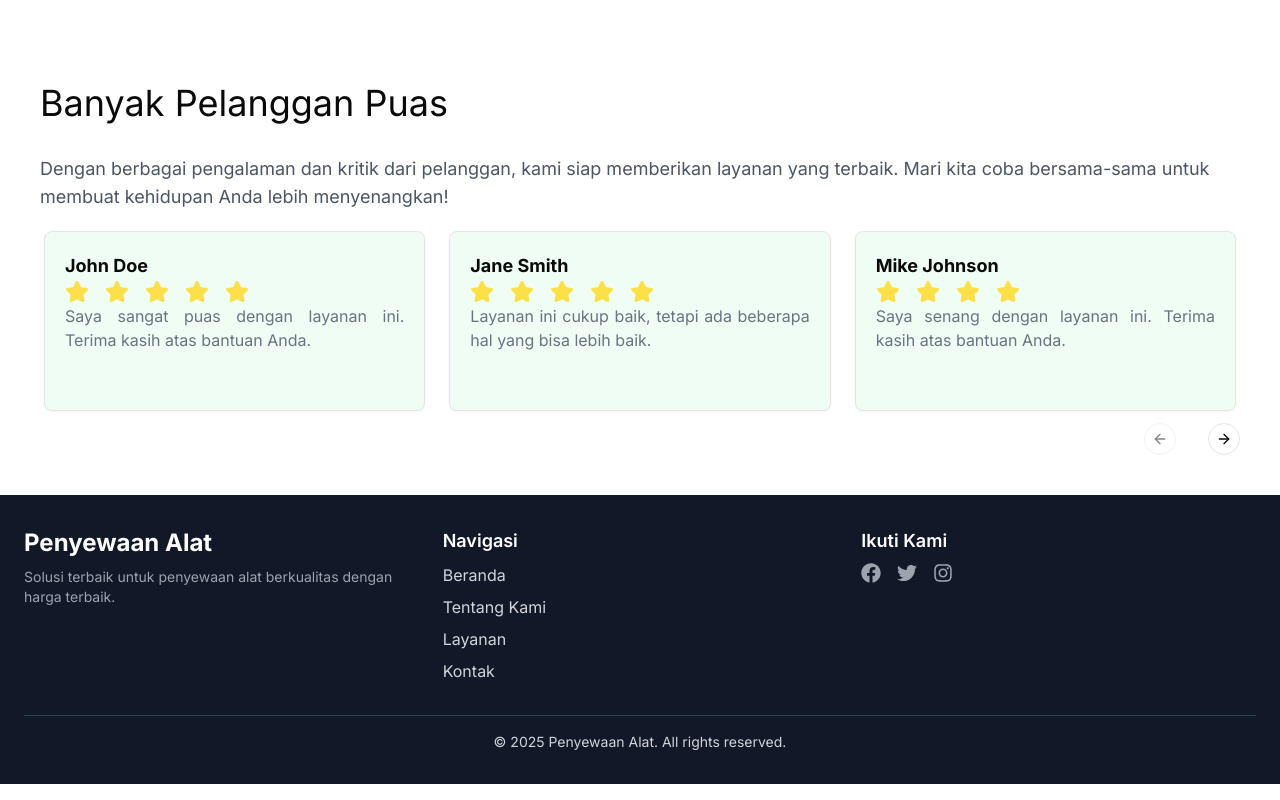
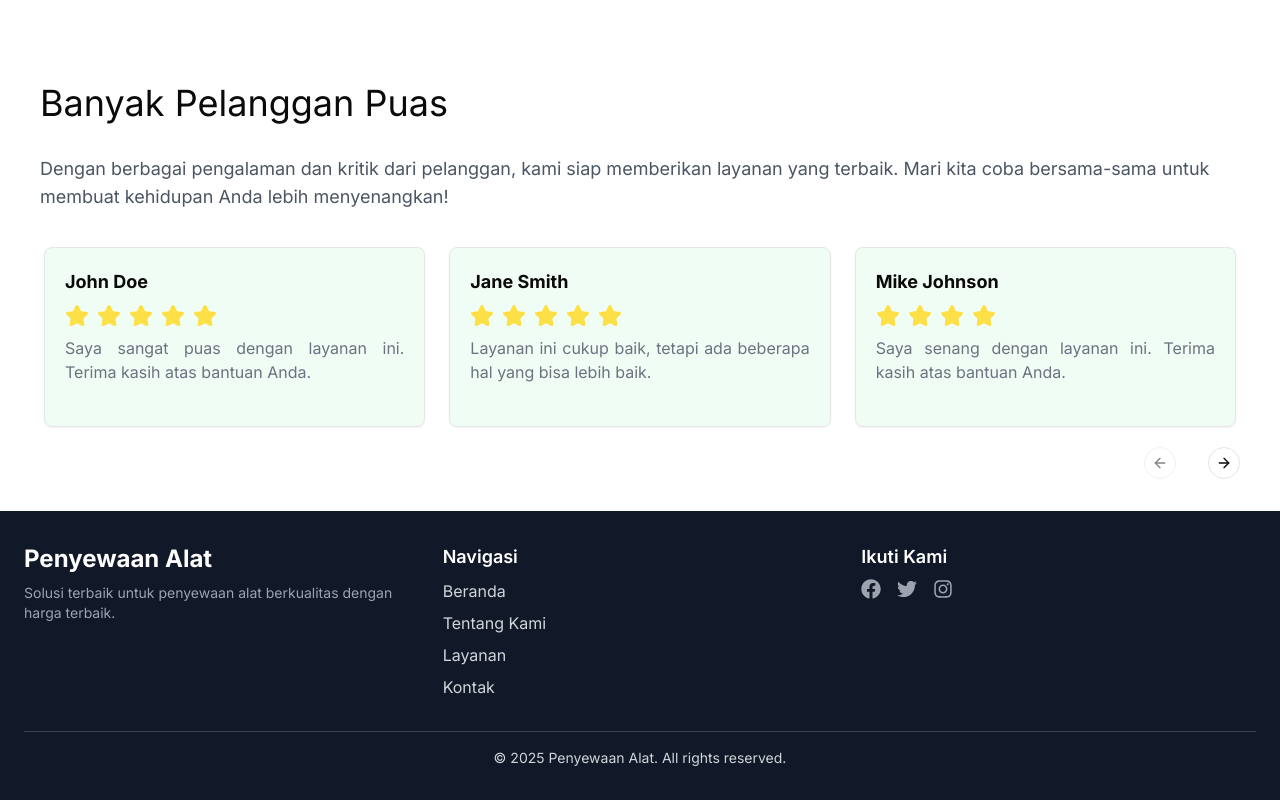
Before and after one commit to Aran8276/aplikasi-penyewaan-123, a Next.js app: page / in a window 1280 px wide. Shown: the part 1298-2098 px from the top of the page. Built offline with nearby package versions, Linux system fonts and the light colour scheme.

Commit message:
Merge branch 'master' of https://github.com/Aran8276/aplikasi-penyewaan-123

```diff
--- a/src/components/TestimonialCard/TestimonialCard.view.tsx
+++ b/src/components/TestimonialCard/TestimonialCard.view.tsx
@@ -5,9 +5,9 @@ import { Star } from "lucide-react";
 
 const TestimonialCard: FC<TestimonialCardProps> = ({ testimonial }) => {
   return (
-    <Card className="p-5 bg-green-50 h-[180px]">
+    <Card className="flex flex-col space-y-2 p-5 bg-green-50 h-[180px]">
       <h2 className="text-lg font-bold">{testimonial.person}</h2>
-      <div className="flex space-x-4">
+      <div className="flex space-x-2">
         {Array.from({ length: testimonial.stars }).map((_, index) => (
           <Star className="fill-yellow-300 stroke-yellow-300" key={index} />
         ))}
--- a/src/pages/Home/Home.view.tsx
+++ b/src/pages/Home/Home.view.tsx
@@ -81,7 +81,7 @@ const HomeView: FC<HomeViewProps> = ({ dummyTestimonials }) => {
         </section>
       </section>
 
-      <section className="flex flex-col px-24 space-y-4">
+      <section className="flex flex-col px-24 space-y-8">
         <div className="flex flex-col space-y-8">
           <h2 className="text-4xl">Banyak Pelanggan Puas</h2>
           <p className="text-gray-600 text-lg">
@@ -101,7 +101,7 @@ const HomeView: FC<HomeViewProps> = ({ dummyTestimonials }) => {
             ))}
           </CarouselContent>
 
-          <div className="absolute right-12 bottom-2">
+          <div className="absolute right-12 bottom-0">
             <CarouselPrevious />
             <CarouselNext />
           </div>
```
